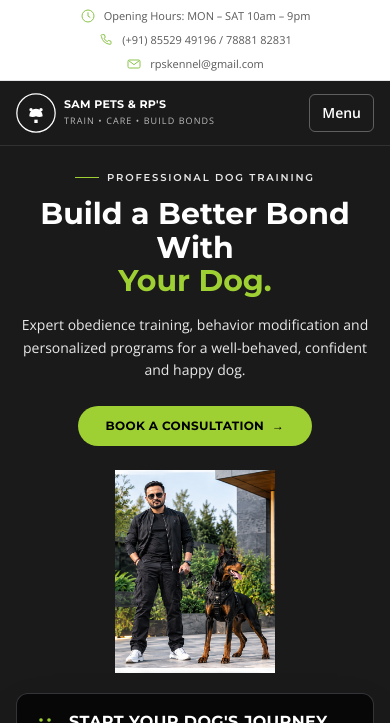
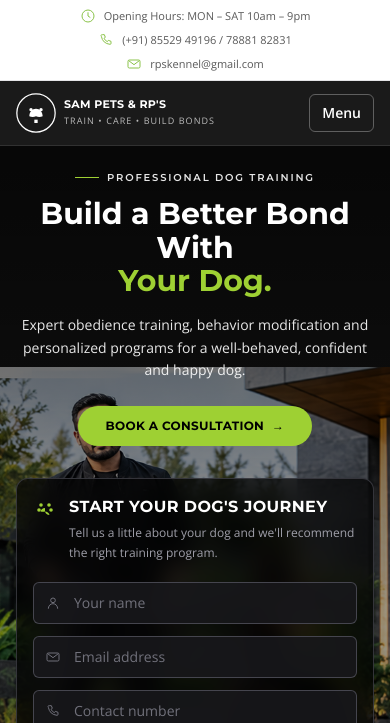
Before and after one commit to rp98nt/samspet, a Next.js app: page / in a window 390 px wide. Shown: the top 723 px of the page. Built offline with nearby package versions, Linux system fonts and the light colour scheme.

Commit message:
Mobile hero: full-width background image with copy and form overlaid.

```diff
--- a/src/components/home/Hero.tsx
+++ b/src/components/home/Hero.tsx
@@ -21,12 +21,10 @@ export function Hero() {
     >
       <SiteHeader />
 
-      {/* Mobile: text → image → form */}
+      {/* Mobile: hero image as background; copy + form overlay (may overlap image) */}
       <div className="flex flex-col lg:hidden">
-        <div className="px-4 py-6 sm:px-5">
-          <HeroCopy layout="mobile" />
-        </div>
-        <div className="relative h-[min(52vw,320px)] w-full bg-[#1a1a1a] sm:h-[360px]">
+        <div className="relative flex min-h-[calc(100vw*725/575)] flex-col">
+          <div className="pointer-events-none absolute inset-0 z-0 bg-[#1a1a1a]">
             <Image
               src={heroImageMobile}
               alt="Dog trainer standing with a Doberman"
@@ -36,8 +34,18 @@ export function Hero() {
               sizes="100vw"
             />
           </div>
-        <div className="px-4 py-5 sm:px-5">
+          <div
+            className="pointer-events-none absolute inset-0 z-[1] bg-gradient-to-b from-black/75 via-black/35 to-black/65"
+            aria-hidden
+          />
+          <div className="relative z-10 flex flex-col">
+            <div className="px-4 py-6 sm:px-5">
+              <HeroCopy layout="mobile" />
+            </div>
+            <div className="px-4 pb-5 pt-2 sm:px-5">
               <ConsultationForm />
+            </div>
+          </div>
         </div>
         <HeroFeatureBar />
       </div>
```
Lines whose indentation alone changed are shown as unchanged.
